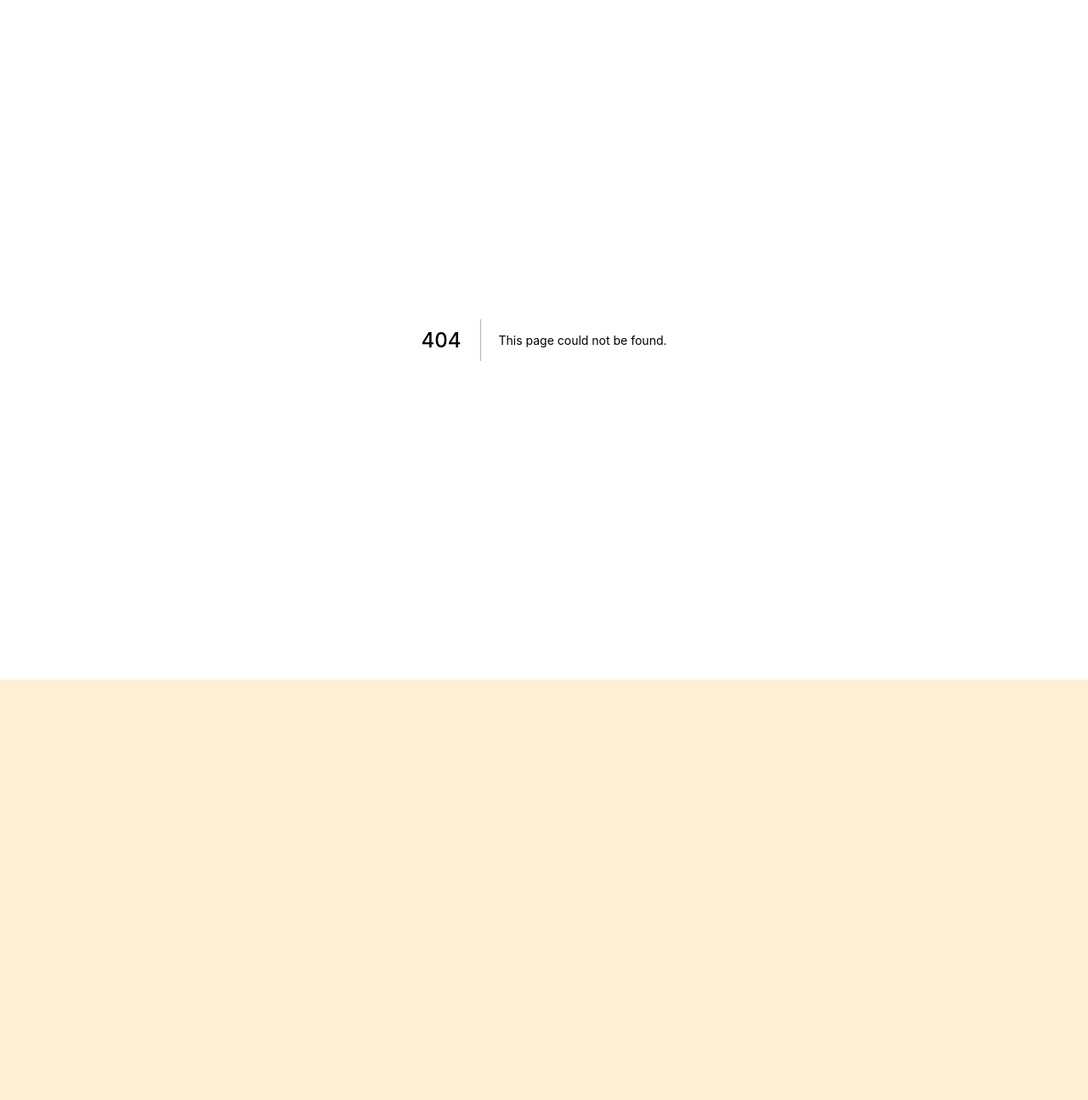
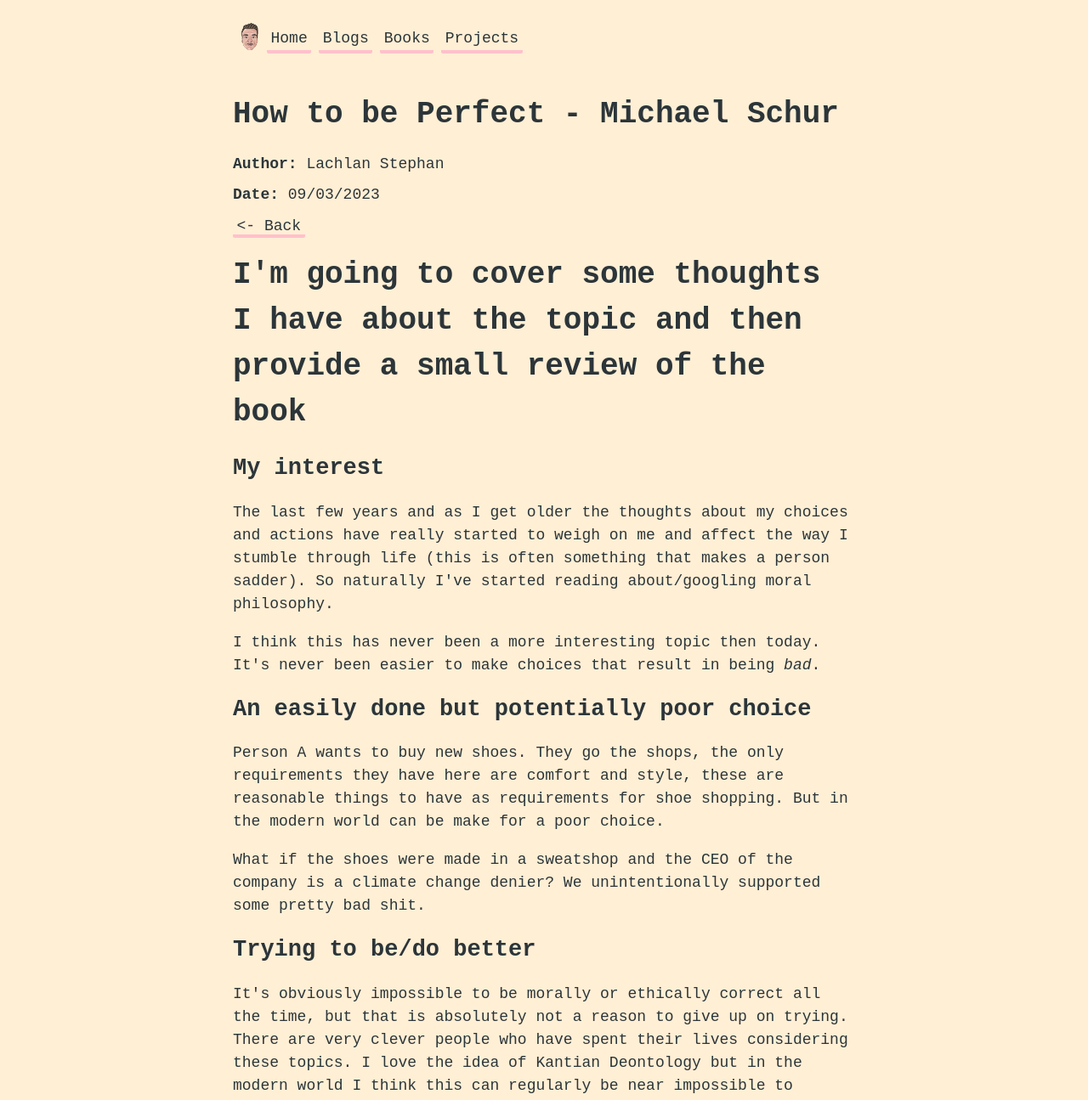
Before and after one commit to LachlanStephan/mysite, a Next.js app: page /books/how-to-be-perfect in a window 1280 px wide. Before the commit this address had no page. Shown: the top 1295 px of the page at 85% size. Before the commit the page ends 800 px from the top, so only its background shows below. Built offline with nearby package versions, Linux system fonts and the light colour scheme.

Commit message:
fix some wrong data

```diff
--- a/pages/blogs/cleaning-up-commits.mdx
+++ b/pages/blogs/cleaning-up-commits.mdx
@@ -5,10 +5,10 @@ import { PostHeader } from "../../components/posts/utils/post-header";
 <Layout>
 
 <PostHeader
-	title="The making of this site"
-	date="21/06/2022"
+	title="Cleaning up commits"
+	date="12/02/2023"
 	author="Lachlan Stephan"
-	headMeta="Making this site"
+	headMeta="Clean up commits"
 	backLink="blogs"
 />
 
--- a/pages/books/clean-code.mdx
+++ b/pages/books/clean-code.mdx
@@ -6,9 +6,9 @@ import { PostHeader } from "../../components/posts/utils/post-header";
 
 <PostHeader
 	title="Clean Code - Robert C Martin"
-	date="20/08/2022"
+	date="25/03/2023"
 	author="Lachlan Stephan"
-	headMeta="Quality vs speed"
+	headMeta="Clean Code"
 	backLink="books"
 />
 
--- /dev/null
+++ b/pages/books/how-to-be-perfect.mdx
@@ -0,0 +1,47 @@
+import Layout from "../../components/layout.js";
+import { PostFooter } from "../../components/posts/utils/post-footer";
+import { PostHeader } from "../../components/posts/utils/post-header";
+
+<Layout>
+
+<PostHeader
+	title="How to be Perfect - Michael Schur"
+	date="09/03/2023"
+	author="Lachlan Stephan"
+	headMeta="How to be Perfect"
+	backLink="books"
+/>
+
+# I'm going to cover some thoughts I have about the topic and then provide a small review of the book
+
+## My interest
+
+The last few years and as I get older the thoughts about my choices and actions have really started to weigh on me and affect the way I stumble through life (this is often something that makes a person sadder). So naturally I've started reading about/googling moral philosophy.
+
+I think this has never been a more interesting topic then today. It's never been easier to make choices that result in being _bad_.
+
+## An easily done but potentially poor choice
+
+Person A wants to buy new shoes. They go the shops, the only requirements they have here are comfort and style, these are reasonable things to have as requirements for shoe shopping. But in the modern world can be make for a poor choice.
+
+What if the shoes were made in a sweatshop and the CEO of the company is a climate change denier? We unintentionally supported some pretty bad shit.
+
+## Trying to be/do better
+
+It's obviously impossible to be morally or ethically correct all the time, but that is absolutely not a reason to give up on trying. There are very clever people who have spent their lives considering these topics. I love the idea of Kantian Deontology but in the modern world I think this can regularly be near impossible to follow. Coming up with maxims for situations in our highly complicated society could pretty much be a full-time job in itself.
+
+I think ideas like Virtue ethics and Contractualism can help a lot in the current day - they don't seem to be held back by complexity.
+
+Just applying the thought process of 'do I consider that behaviour to be closer or further away from my golden mean' or 'what do I owe to others' when making or reflecting on decisions to already be a huge help in the craziness that is the 21st century.
+
+## Review
+
+This book made a complicated topic extremely approachable and interesting with a good amount of comedy sprinkled in (I guess the author _is_ a comedy writer after all).
+
+He was able to simply apply moral philosophy to the complexities we all face and left the reader with some really good tools at their disposal for navigating the world in a more moral, ethical manner.
+
+Definitely recommend the book and the related tv show - 'The Good Place'.
+
+<PostFooter isBook={true} />
+
+</Layout>
```
